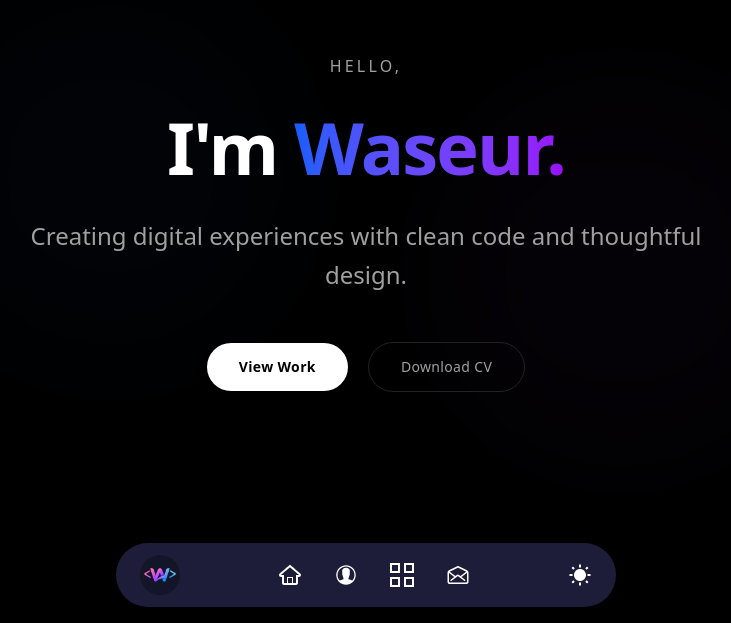
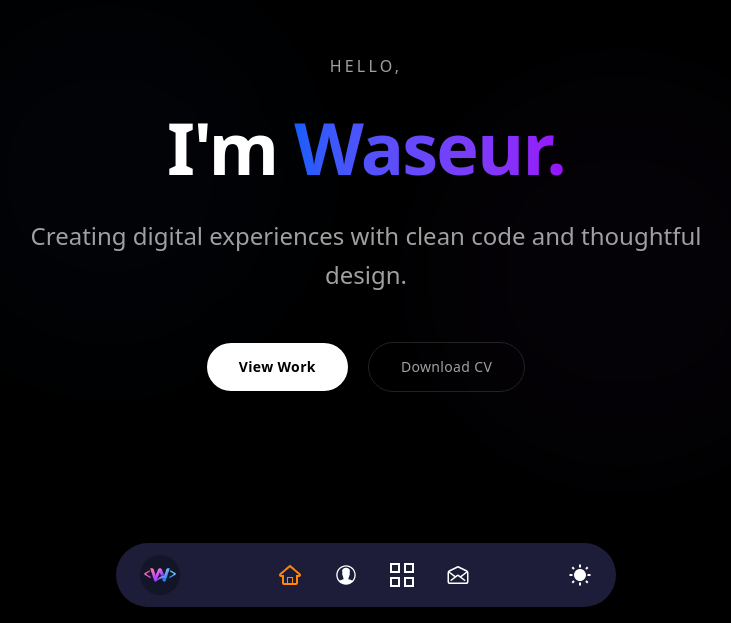
Before and after one commit to WaseurGIT/portfolio, a React (Vite) app: page / in a window 1280 px wide. Shown: the part 177-800 px from the top of the page, without its empty margins (274-1005 px from the left). Built offline with nearby package versions, Linux system fonts and the light colour scheme.

Commit message:
change some style in navbar

```diff
--- a/src/components/Navbar/Navbar.jsx
+++ b/src/components/Navbar/Navbar.jsx
@@ -3,7 +3,7 @@ import { GrProjects } from "react-icons/gr";
 import { IoIosContact, IoMdSunny } from "react-icons/io";
 import { IoMailOpenOutline, IoMoon } from "react-icons/io5";
 import { TiHomeOutline } from "react-icons/ti";
-import { Link } from "react-router-dom";
+import { Link, NavLink } from "react-router-dom";
 import { ThemeContext } from "../Theme/ThemeProvider";
 import logo from "../../assets/logo.png";
 const Navbar = () => {
@@ -12,17 +12,17 @@ const Navbar = () => {
   const links = [
     { path: "/", label: "Home", icon: <TiHomeOutline className="text-2xl" /> },
     {
-      path: "/about",
+      path: "about",
       label: "About Me",
       icon: <IoIosContact className="text-2xl" />,
     },
     {
-      path: "/projects",
+      path: "projects",
       label: "Projects",
       icon: <GrProjects className="text-2xl" />,
     },
     {
-      path: "/contact",
+      path: "contact",
       label: "Contact",
       icon: <IoMailOpenOutline className="text-2xl" />,
     },
@@ -46,16 +46,20 @@ const Navbar = () => {
         {/* Links */}
         <div className="flex items-center justify-center gap-10 sm:gap-8 flex-1 mx-4">
           {links.map((link) => (
-            <Link
+            <NavLink
               key={link.path}
               to={link.path}
-              className="relative flex flex-col items-center justify-center transition-all duration-300 text-[var(--text-primary)] hover:text-orange-400 group"
+              className={({ isActive }) =>
+                `relative flex flex-col items-center justify-center transition-all duration-300 text-[var(--text-primary)] hover:text-orange-400 group ${
+                  isActive ? "text-orange-400" : ""
+                }`
+              }
             >
               <span className="text-2xl">{link.icon}</span>
               <span className="absolute bottom-full mb-2 px-2 py-1 bg-gray-800 text-white text-xs rounded opacity-0 group-hover:opacity-100 transition-opacity duration-300 whitespace-nowrap pointer-events-none">
                 {link.label}
               </span>
-            </Link>
+            </NavLink>
           ))}
         </div>
 
--- a/src/main.jsx
+++ b/src/main.jsx
@@ -19,15 +19,15 @@ const router = createBrowserRouter([
         element: <Home />,
       },
       {
-        path: "/contact",
+        path: "contact",
         element: <Contact />,
       },
       {
-        path: "/about",
+        path: "about",
         element: <AboutMe />,
       },
       {
-        path: "/projects",
+        path: "projects",
         element: <Projects/>
       },
     ],
```
